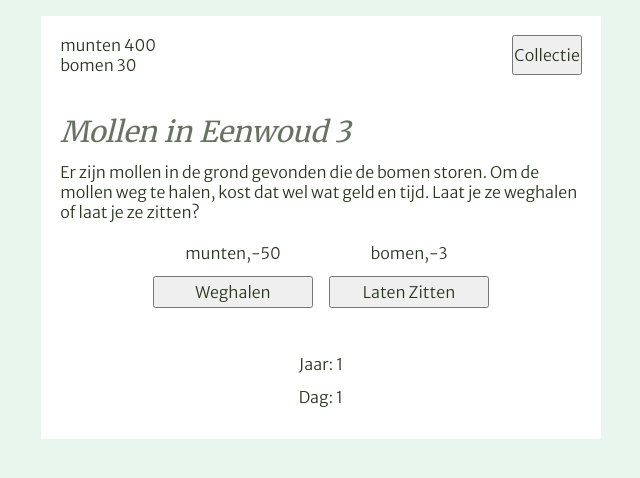
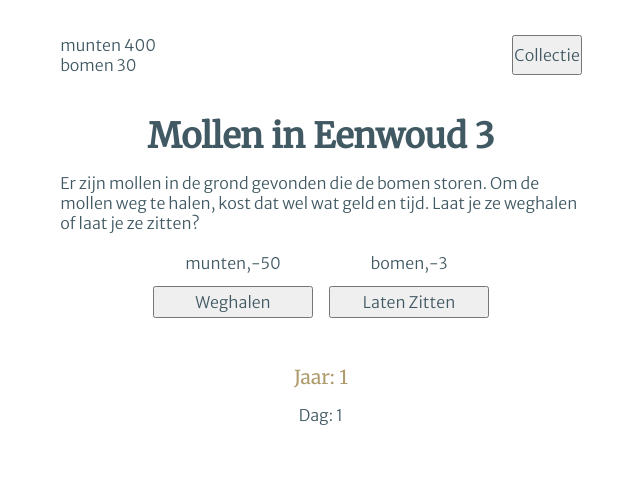
Before and after one commit to SjorsWijsman/jouw-eenwoud, a Svelte app: page / in a window 1280 px wide. Shown: the top 478 px of the page, without its empty margins (319-959 px from the left). Built offline with nearby package versions, Linux system fonts and the light colour scheme.

Commit message:
Added Eenwoud colors as css variables

```diff
--- a/public/global.css
+++ b/public/global.css
@@ -1,11 +1,19 @@
 html {
-  --color-text: #28381F;
-  --color-background: #FFFFFF;
+  --color-green-light: #81A18F;
+  --color-green: #465F35;
+  --color-green-dark: #28381F;
+  --color-yellow: #F0C253;
+  --color-yellow-dark: #8C702C;
+  --color-gray: #C8D8DF;
+  --color-gray-dark: #415963;
+  --color-red: #C14444;
+  --color-white: #FFFFFF;
+  --color-text: var(--color-gray-dark);
+  --color-background: var(--color-white);
   --breakpoint-tablet: 70rem;
   font-size: calc(60% + 0.8vmin);
   -webkit-text-size-adjust: 100%;
   scroll-behavior: smooth;
-  background-color: #E8F6EE
 }
 
 * {
@@ -42,17 +50,18 @@ body > * {
 
 h1 {
   font-family: 'Merriweather', serif;
-  font-size: calc(2rem + 1vmin);
+  font-size: calc(2rem + 0.3vmin);
   font-weight: 700;
   text-align: center;
+  margin-bottom: 1rem;
 }
 
 h2 {
   font-family: 'Merriweather', serif;
   font-weight: 400;
-  font-size: calc(1.8rem);
-  font-style: italic;
-  margin-bottom: 0.8rem;
+  font-size: calc(1.2rem);
+  color: var(--color-yellow-dark);
+  margin-bottom: 1rem;
   opacity: 0.7;
 }
 
--- a/src/components/Choices.svelte
+++ b/src/components/Choices.svelte
@@ -22,7 +22,7 @@ function randomChoice() {
   }
 </style>
 
-<h2>{$currentChoice.title}</h2>
+<h1>{$currentChoice.title}</h1>
 <p>{$currentChoice.description}</p>
 <div class="choices">
   {#each Object.keys($currentChoice.choices) as choice}
--- a/src/components/YearCounter.svelte
+++ b/src/components/YearCounter.svelte
@@ -3,5 +3,15 @@ import { currentYear } from "../data/appData.js";
 import { currentDay } from "../data/appData.js";
 </script>
 
-<p>Jaar: {$currentYear}</p>
-<p>Dag: {$currentDay}</p>
+<style>
+  .currentMoment {
+    flex-direction: column;
+    justify-content: center;
+    text-align: center;
+  }
+</style>
+
+<div class="currentMoment">
+  <h2>Jaar: {$currentYear}</h2>
+  <p>Dag: {$currentDay}</p>
+</div>
```
Also changed, not shown: public/build/bundle.css, public/build/bundle.js, 2 other files (tests, documents, lock files or other folders).
